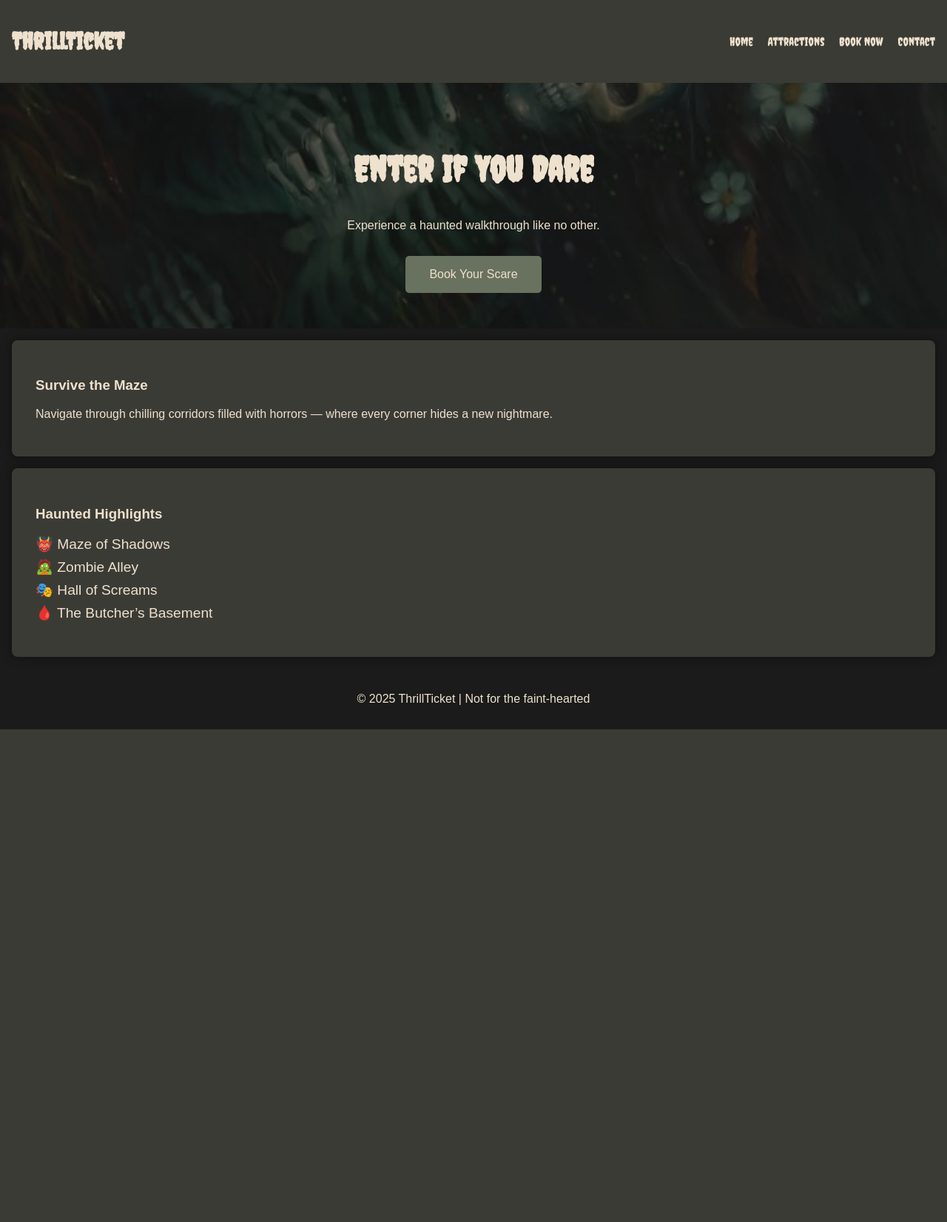
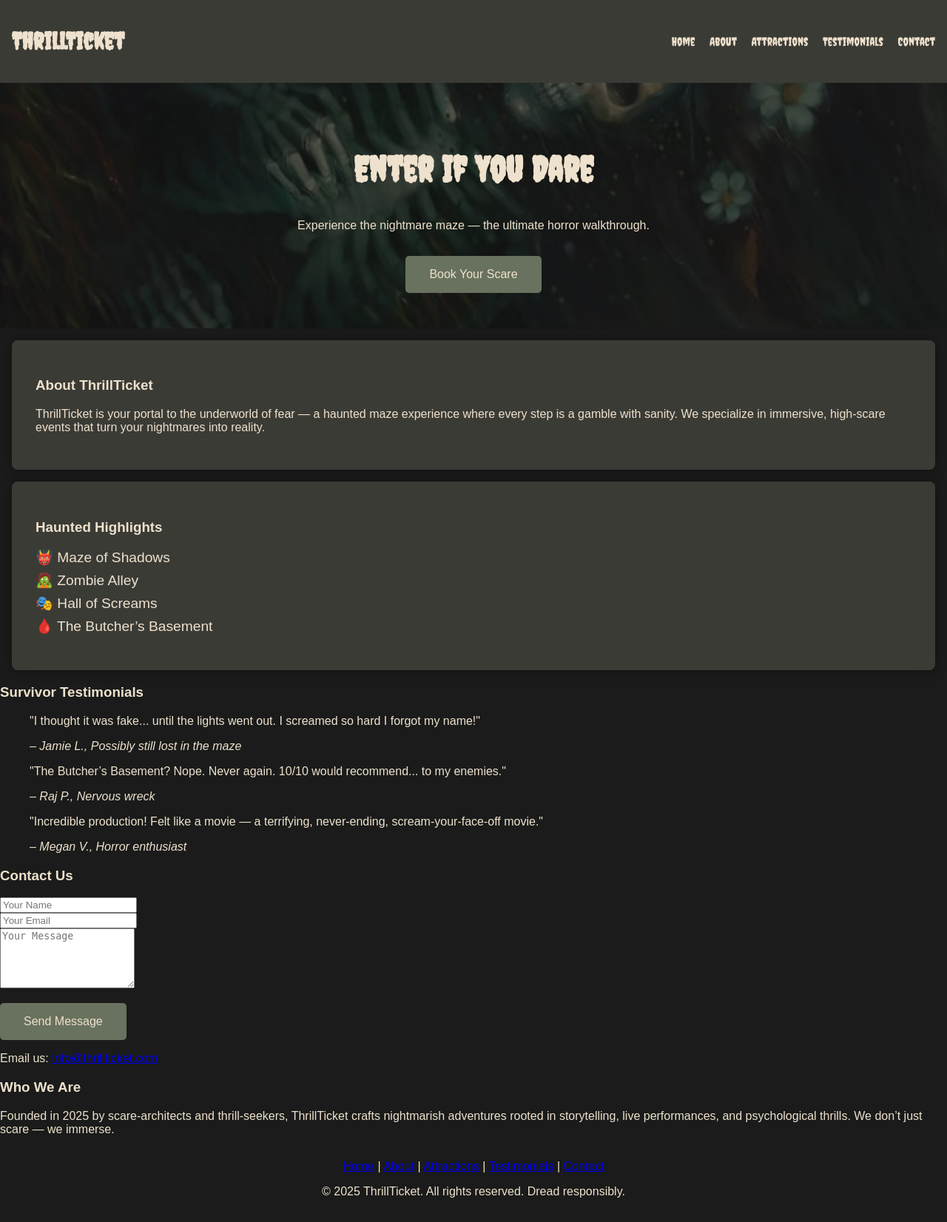
Before and after one commit to sanju4725/ThrillTicket, a Django app: page / in a window 1280 px wide. Shown: the whole page at 74% size. Before the commit the page ends 986 px from the top, so only its background shows below. Run offline with Django 5.2, Linux system fonts and the light colour scheme.

Commit message:
Updated main landing page's html code

```diff
--- a/thrillticket/halls/templates/halls/index.html
+++ b/thrillticket/halls/templates/halls/index.html
@@ -11,24 +11,27 @@
         <h1>ThrillTicket</h1>
         <nav>
             <a href="#">Home</a>
-            <a href="#">Attractions</a>
-            <a href="#">Book Now</a>
-            <a href="#">Contact</a>
+            <a href="#about">About</a>
+            <a href="#attractions">Attractions</a>
+            <a href="#testimonials">Testimonials</a>
+            <a href="#contact">Contact</a>
         </nav>
     </header>
 
     <section class="hero">
         <h2>Enter If You Dare</h2>
-        <p>Experience a haunted walkthrough like no other.</p>
+        <p>Experience the nightmare maze — the ultimate horror walkthrough.</p>
         <button>Book Your Scare</button>
     </section>
 
-    <section class="about">
-        <h3>Survive the Maze</h3>
-        <p>Navigate through chilling corridors filled with horrors — where every corner hides a new nightmare.</p>
+    <section class="about" id="about">
+        <h3>About ThrillTicket</h3>
+        <p>
+            ThrillTicket is your portal to the underworld of fear — a haunted maze experience where every step is a gamble with sanity. We specialize in immersive, high-scare events that turn your nightmares into reality.
+        </p>
     </section>
 
-    <section class="types">
+    <section class="types" id="attractions">
         <h3>Haunted Highlights</h3>
         <ul>
             <li>👹 Maze of Shadows</li>
@@ -38,8 +41,49 @@
         </ul>
     </section>
 
+    <section class="testimonials" id="testimonials">
+        <h3>Survivor Testimonials</h3>
+        <blockquote>
+            <p>"I thought it was fake... until the lights went out. I screamed so hard I forgot my name!"</p>
+            <cite>– Jamie L., Possibly still lost in the maze</cite>
+        </blockquote>
+        <blockquote>
+            <p>"The Butcher’s Basement? Nope. Never again. 10/10 would recommend... to my enemies."</p>
+            <cite>– Raj P., Nervous wreck</cite>
+        </blockquote>
+        <blockquote>
+            <p>"Incredible production! Felt like a movie — a terrifying, never-ending, scream-your-face-off movie."</p>
+            <cite>– Megan V., Horror enthusiast</cite>
+        </blockquote>
+    </section>
+
+    <section class="contact" id="contact">
+        <h3>Contact Us</h3>
+        <form>
+            <input type="text" placeholder="Your Name" required><br>
+            <input type="email" placeholder="Your Email" required><br>
+            <textarea placeholder="Your Message" rows="5"></textarea><br>
+            <button type="submit">Send Message</button>
+        </form>
+        <p>Email us: <a href="mailto:info@thrillticket.com">info@thrillticket.com</a></p>
+    </section>
+
+    <section class="about-org">
+        <h3>Who We Are</h3>
+        <p>
+            Founded in 2025 by scare-architects and thrill-seekers, ThrillTicket crafts nightmarish adventures rooted in storytelling, live performances, and psychological thrills. We don’t just scare — we immerse.
+        </p>
+    </section>
+
     <footer>
-        <p>&copy; 2025 ThrillTicket | Not for the faint-hearted</p>
+        <div class="footer-links">
+            <a href="#">Home</a> |
+            <a href="#about">About</a> |
+            <a href="#attractions">Attractions</a> |
+            <a href="#testimonials">Testimonials</a> |
+            <a href="#contact">Contact</a>
+        </div>
+        <p>&copy; 2025 ThrillTicket. All rights reserved. Dread responsibly.</p>
     </footer>
 </body>
 </html>
```
